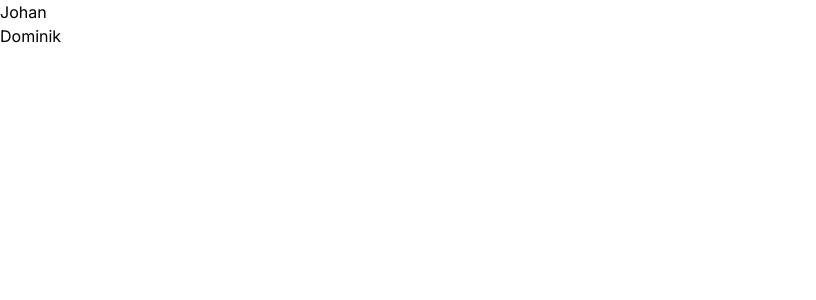
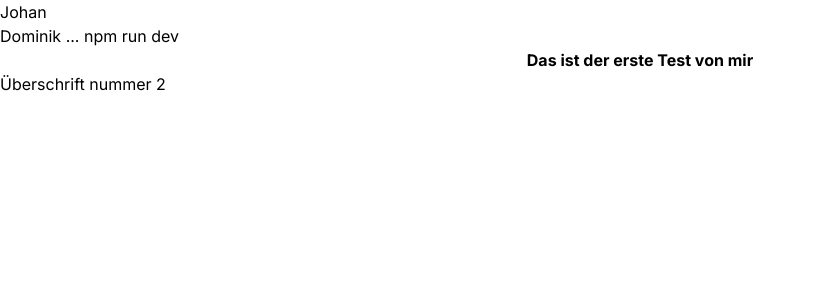
Before and after one commit to GitOsir/formelsammlung, a Next.js app: page /subjects/mathematics in a window 1280 px wide. Shown: the top 300 px of the page, without its empty margins (0-816 px from the left). Built offline with nearby package versions, Linux system fonts and the light colour scheme.

Commit message:
Überschrift Nr. 2 geaddet

```diff
--- a/app/ui/subjects/mathematics/dominik.tsx
+++ b/app/ui/subjects/mathematics/dominik.tsx
@@ -3,7 +3,10 @@
 
 export default function Dominik(){
     return(
-        <p>Dominik</p>
-
+        <main>
+        <p>Dominik ... npm run dev</p>
+        <h1 className="text-center font-bold hover:font-thin">Das ist der erste Test von mir</h1>
+        <h2>Überschrift nummer 2</h2>
+        </main>
     )
 }
```
